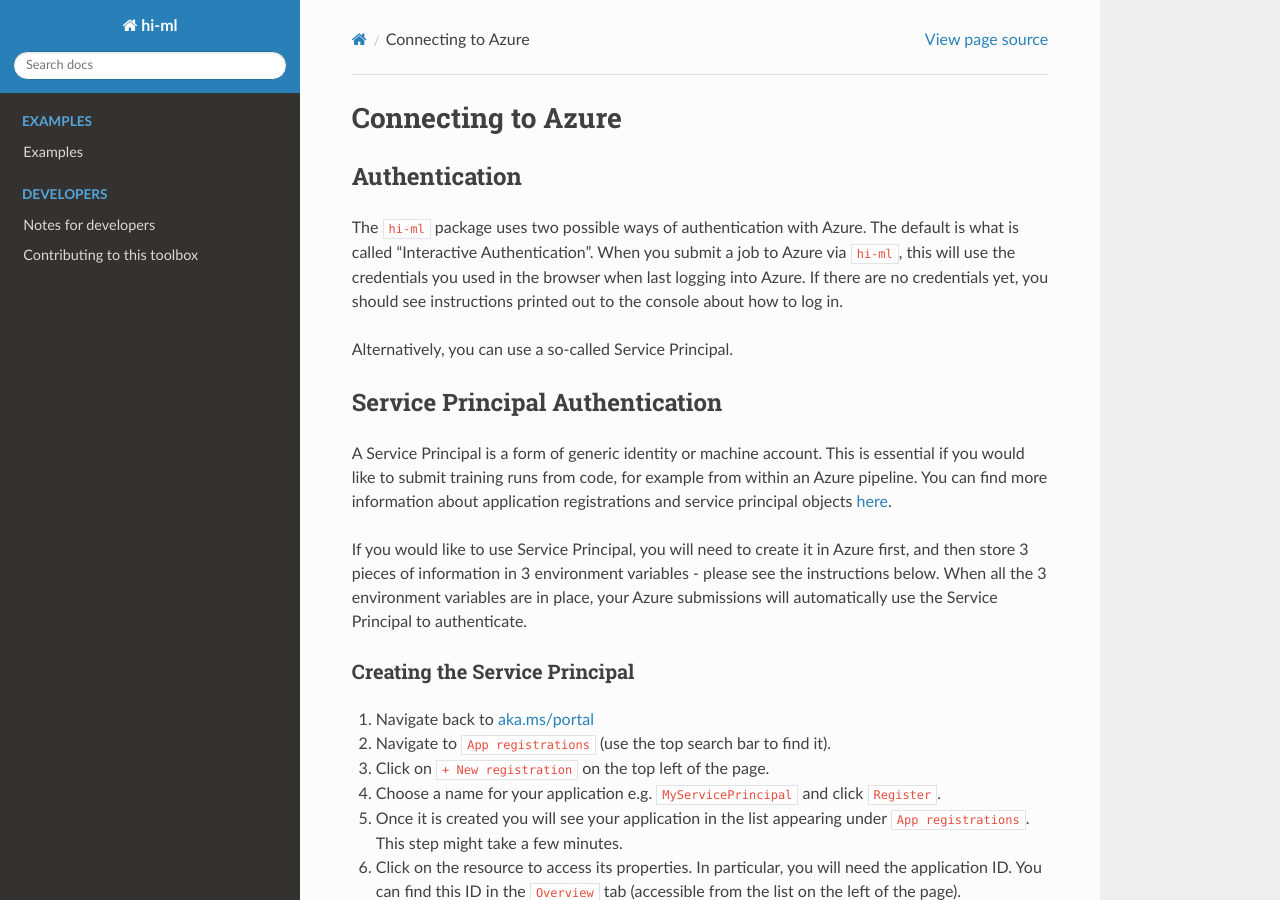
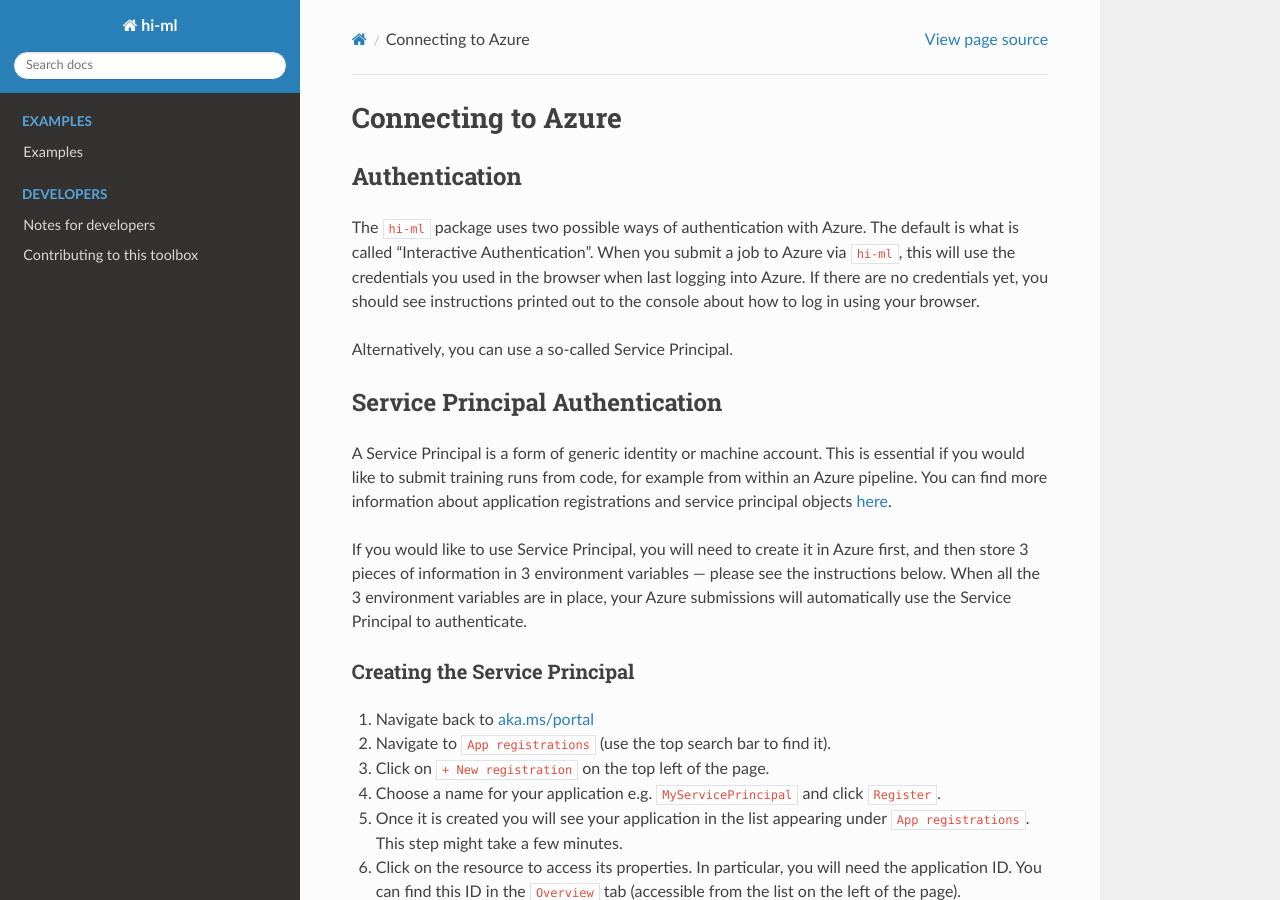
Before and after one commit to microsoft/hi-ml, a Sphinx documentation site: the page built from docs/source/authentication.md, in a window 1280 px wide and 900 px high. Built offline with Sphinx 7.4.7 and the Read the Docs theme 2.0.0, drawn with Linux system fonts in a browser that asks for light colours.

Commit message:
Small changes to authentication.md

```diff
--- a/docs/source/authentication.md
+++ b/docs/source/authentication.md
@@ -5,7 +5,7 @@
 The `hi-ml` package uses two possible ways of authentication with Azure.
 The default is what is called "Interactive Authentication". When you submit a job to Azure via `hi-ml`, this will
 use the credentials you used in the browser when last logging into Azure. If there are no credentials yet, you should
-see instructions printed out to the console about how to log in.
+see instructions printed out to the console about how to log in using your browser.
 
 Alternatively, you can use a so-called Service Principal.
 
@@ -17,7 +17,7 @@ training runs from code, for example from within an Azure pipeline. You can find
 [here](https://docs.microsoft.com/en-us/azure/active-directory/develop/app-objects-and-service-principals).
 
 If you would like to use Service Principal, you will need to create it in Azure first, and then store 3 pieces
-of information in 3 environment variables - please see the instructions below. When all the 3 environment variables are in place,
+of information in 3 environment variables — please see the instructions below. When all the 3 environment variables are in place,
 your Azure submissions will automatically use the Service Principal to authenticate.
 
 
```
